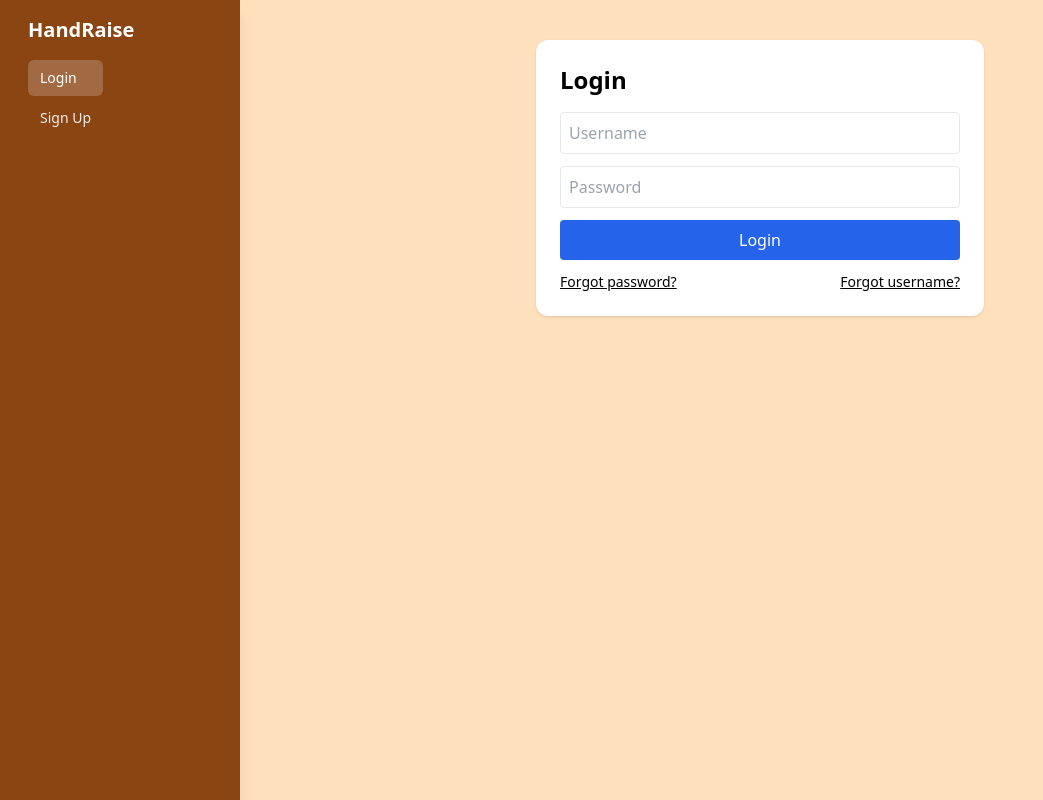
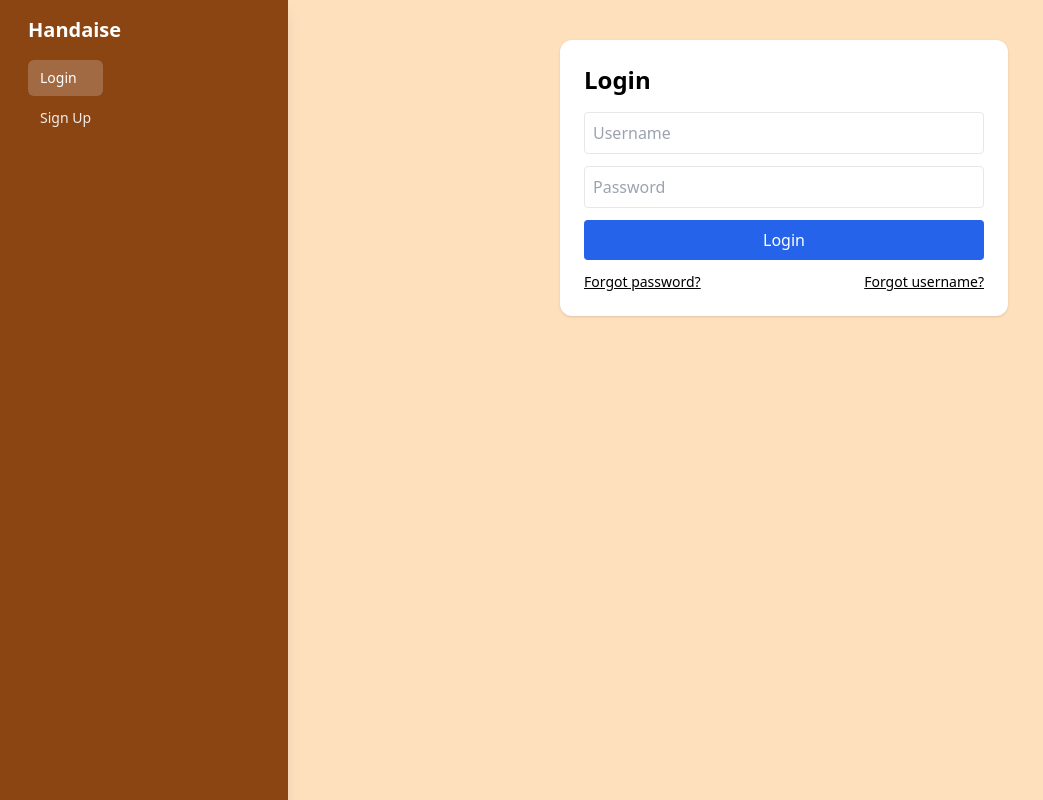
Before and after one commit to decoy199/connect-link, a React (Vite) app in the folder frontend/: page /login in a window 1280 px wide. Shown: the whole page, without its empty margins (0-1043 px from the left). Built offline with nearby package versions, Linux system fonts and the light colour scheme.

Commit message:
nav bar updated

```diff
--- a/frontend/src/components/Navbar.jsx
+++ b/frontend/src/components/Navbar.jsx
@@ -81,14 +81,14 @@ export default function Navbar({ profile }) {
   }
 
   return (
-    <nav className="fixed left-0 top-0 h-screen w-60 bg-[#8B4513] text-white z-50 shadow-lg flex flex-col sidebar overflow-hidden">
+    <nav className="fixed left-0 top-0 h-screen w-72 bg-[#8B4513] text-white z-50 shadow-lg flex flex-col sidebar overflow-hidden">
       <div className="px-3 w-full">
         {/* 3-area grid with intrinsic sizing:
             left = auto, center = 1fr, right = auto */}
         <div className="flex flex-col h-full p-4 gap-4 overflow-y-auto">
           {/* LEFT: Brand + links (scrollable if overflow) */}
           <div className="flex flex-col items-start min-w-0 w-full">
-            <span className="text-xl font-bold text-white whitespace-nowrap shrink-0">HandRaise</span>
+            <span className="text-xl font-bold text-white whitespace-nowrap shrink-0">Handaise</span>
             <div
               className="flex flex-col gap-1 mt-4"
               style={{ scrollbarWidth: 'none' }}
@@ -112,7 +112,7 @@ export default function Navbar({ profile }) {
           {/* CENTER: Search (stays centered; won’t be pushed by left/right) */}
           <div className="w-full min-w-0">
             {authed && (
-              <div className="flex items-center border rounded-md px-2 py-1 w-full max-w-full">
+              <div className="relative flex items-center border rounded-md px-2 py-1 w-full max-w-full">
                 <input
                   type="text"
                   id="global-search"
--- a/frontend/src/styles.css
+++ b/frontend/src/styles.css
@@ -3,5 +3,5 @@
 @tailwind utilities;
 
 /* Sidebar + page background adjustments */
-body { padding-left: 15rem; } /* matches w-60 */
+body { padding-left: 18rem; }
 nav.sidebar { background-color: #8B4513; color: #fff; }
```
